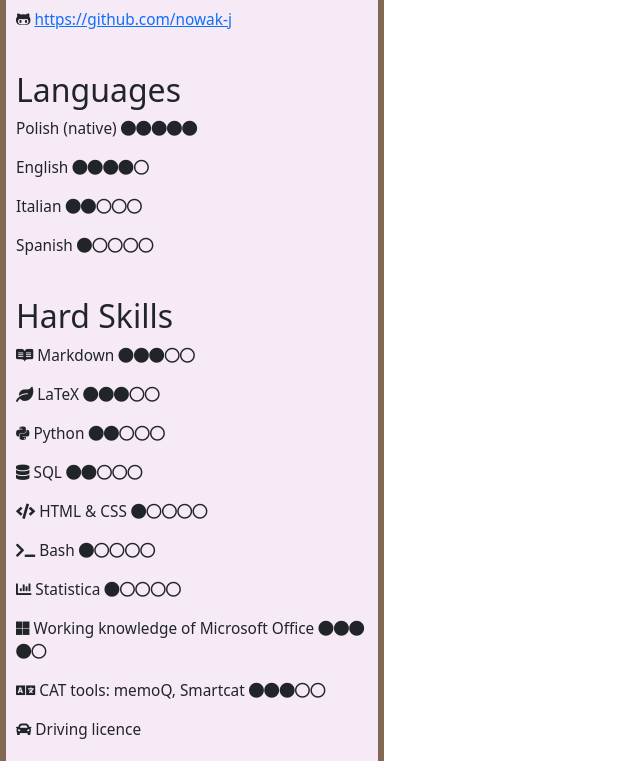
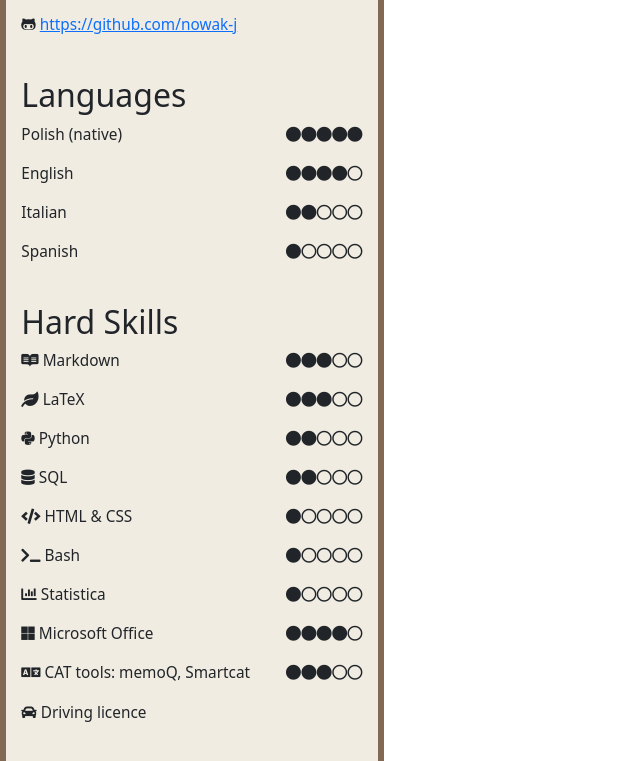
Before and after one commit to nowak-j/nowak-j.github.io, a plain HTML site: page index.html in a window 1280 px wide. Shown: the part 689-1450 px from the top of the page, without its empty margins (0-640 px from the left). Drawn offline with nearby package versions, Linux system fonts and the light colour scheme.

Commit message:
Fixed somme issues

```diff
--- a/index.html
+++ b/index.html
@@ -14,11 +14,12 @@
     </head>
     <body onload="myFunction()" style="margin:0;">
         <div id="loader"></div>
+
         <div id="mySidenav" class="sidenav">
             <a href="mailto: nowak_joanna@interia.pl" id="E-mail">E-mail</a>
             <a href="https://github.com/nowak-j" target="_blank" id="Github">Github</a>
             <a href="https://www.facebook.com/joanna.nowak.1023" target="_blank" id="Fb">Fb</a>
-          </div>
+        </div>
 
         <div id="column_1">
             <img id="prof" src="images/zdj.jpg" title="This is not in line with the art of CV writing, but I add my photo just to make the page look better." alt="That was my photo but something went wrong.">
@@ -32,23 +33,48 @@
 
             <br>
             <h2>Languages</h2>
-            <p class="personal">Polish (native) <i class="fas fa-circle"></i><i class="fas fa-circle"></i><i class="fas fa-circle"></i><i class="fas fa-circle"></i><i class="fas fa-circle"></i></p>
-            <p class="personal">English <i class="fas fa-circle"></i><i class="fas fa-circle"></i><i class="fas fa-circle"></i><i class="fas fa-circle"></i><i class="far fa-circle"></i></p>
-            <p class="personal">Italian <i class="fas fa-circle"></i><i class="fas fa-circle"></i><i class="far fa-circle"></i><i class="far fa-circle"></i><i class="far fa-circle"></i></p>
-            <p class="personal">Spanish <i class="fas fa-circle"></i><i class="far fa-circle"></i><i class="far fa-circle"></i><i class="far fa-circle"></i><i class="far fa-circle"></i></p>
+            <div class="skillPoints">
+                <div class="skill">
+                    <p class="personal">Polish (native)</p>
+                    <p class="personal">English</p>
+                    <p class="personal">Italian</p>
+                    <p class="personal">Spanish</p>
+                </div>
+                <div class="points">
+                    <p><i class="fas fa-circle"></i><i class="fas fa-circle"></i><i class="fas fa-circle"></i><i class="fas fa-circle"></i><i class="fas fa-circle"></i></p>
+                    <p><i class="fas fa-circle"></i><i class="fas fa-circle"></i><i class="fas fa-circle"></i><i class="fas fa-circle"></i><i class="far fa-circle"></i></p>
+                    <p><i class="fas fa-circle"></i><i class="fas fa-circle"></i><i class="far fa-circle"></i><i class="far fa-circle"></i><i class="far fa-circle"></i></p>
+                    <p><i class="fas fa-circle"></i><i class="far fa-circle"></i><i class="far fa-circle"></i><i class="far fa-circle"></i><i class="far fa-circle"></i></p>
+                </div>
+            </div>
 
             <br>
             <h2>Hard Skills</h2>
-            <p class="personal"><i class="fab fa-readme"></i> Markdown <i class="fas fa-circle"></i><i class="fas fa-circle"></i><i class="fas fa-circle"></i><i class="far fa-circle"></i><i class="far fa-circle"></i></p>
-            <p class="personal"><i class="fas fa-leaf"></i> LaTeX <i class="fas fa-circle"></i><i class="fas fa-circle"></i><i class="fas fa-circle"></i><i class="far fa-circle"></i><i class="far fa-circle"></i></p>
-            <p class="personal"><i class="fab fa-python"></i> Python <i class="fas fa-circle"></i><i class="fas fa-circle"></i><i class="far fa-circle"></i><i class="far fa-circle"></i><i class="far fa-circle"></i></p>
-            <p class="personal"><i class="fas fa-database"></i> SQL <i class="fas fa-circle"></i><i class="fas fa-circle"></i><i class="far fa-circle"></i><i class="far fa-circle"></i><i class="far fa-circle"></i></p>
-            <p class="personal"><i class="fas fa-code"></i> HTML & CSS <i class="fas fa-circle"></i><i class="far fa-circle"></i><i class="far fa-circle"></i><i class="far fa-circle"></i><i class="far fa-circle"></i></p>
-            <p class="personal"><i class="fas fa-terminal"></i> Bash <i class="fas fa-circle"></i><i class="far fa-circle"></i><i class="far fa-circle"></i><i class="far fa-circle"></i><i class="far fa-circle"></i></p>
-            <p class="personal"><i class="fas fa-chart-bar"></i> Statistica <i class="fas fa-circle"></i><i class="far fa-circle"></i><i class="far fa-circle"></i><i class="far fa-circle"></i><i class="far fa-circle"></i></p>
-            <p class="personal"><i class="fab fa-microsoft"></i> Working knowledge of Microsoft Office <i class="fas fa-circle"></i><i class="fas fa-circle"></i><i class="fas fa-circle"></i><i class="fas fa-circle"></i><i class="far fa-circle"></i></p>
-            <p class="personal"><i class="fas fa-language"></i> CAT tools: memoQ, Smartcat <i class="fas fa-circle"></i><i class="fas fa-circle"></i><i class="fas fa-circle"></i><i class="far fa-circle"></i><i class="far fa-circle"></i></p>
-            <p class="personal"><i class="fas fa-car"></i> Driving licence</p>
+            <div class="skillPoints">
+                <div class="skill">
+                    <p class="personal"><i class="fab fa-readme"></i> Markdown</p>
+                    <p class="personal"><i class="fas fa-leaf"></i> LaTeX</p>
+                    <p class="personal"><i class="fab fa-python"></i> Python</p>
+                    <p class="personal"><i class="fas fa-database"></i> SQL</p>
+                    <p class="personal"><i class="fas fa-code"></i> HTML & CSS</p>
+                    <p class="personal"><i class="fas fa-terminal"></i> Bash</p>
+                    <p class="personal"><i class="fas fa-chart-bar"></i> Statistica</p>
+                    <p class="personal"><i class="fab fa-microsoft"></i> Microsoft Office</p>
+                    <p class="personal"><i class="fas fa-language"></i> CAT tools: memoQ, Smartcat</p>
+                    <p class="personal"><i class="fas fa-car"></i> Driving licence</p>
+                </div>
+                <div class="points">
+                    <p><i class="fas fa-circle"></i><i class="fas fa-circle"></i><i class="fas fa-circle"></i><i class="far fa-circle"></i><i class="far fa-circle"></i></p>
+                    <p><i class="fas fa-circle"></i><i class="fas fa-circle"></i><i class="fas fa-circle"></i><i class="far fa-circle"></i><i class="far fa-circle"></i></p>
+                    <p><i class="fas fa-circle"></i><i class="fas fa-circle"></i><i class="far fa-circle"></i><i class="far fa-circle"></i><i class="far fa-circle"></i></p>
+                    <p><i class="fas fa-circle"></i><i class="fas fa-circle"></i><i class="far fa-circle"></i><i class="far fa-circle"></i><i class="far fa-circle"></i></p>
+                    <p><i class="fas fa-circle"></i><i class="far fa-circle"></i><i class="far fa-circle"></i><i class="far fa-circle"></i><i class="far fa-circle"></i></p>
+                    <p><i class="fas fa-circle"></i><i class="far fa-circle"></i><i class="far fa-circle"></i><i class="far fa-circle"></i><i class="far fa-circle"></i></p>
+                    <p><i class="fas fa-circle"></i><i class="far fa-circle"></i><i class="far fa-circle"></i><i class="far fa-circle"></i><i class="far fa-circle"></i></p>
+                    <p><i class="fas fa-circle"></i><i class="fas fa-circle"></i><i class="fas fa-circle"></i><i class="fas fa-circle"></i><i class="far fa-circle"></i></p>
+                    <p><i class="fas fa-circle"></i><i class="fas fa-circle"></i><i class="fas fa-circle"></i><i class="far fa-circle"></i><i class="far fa-circle"></i></p>
+                </div>
+            </div>
 
             <br>
             <h2>Soft Skills</h2>
@@ -156,6 +182,15 @@
                 </div>
             </div>
 
+            <button class="accordion">Future Prospects</button>
+            <div class="panel">
+                <p> In the future I hope to get a job in the NLP field. Hopefully, I might be able to find such a position where I could use
+                    my skills acquired during my BA in translation studies. I was very keen to combine these two fields of study in my thesis,
+                    so I am writing on machine translation of literature. I would like to find out if machines are able to translate books
+                    themselves or if they can at least be a useful tool for the translator. I hope to find a job where I would still have
+                    contact with translation field or with other languages. </p>
+            </div>
+
             <button class="accordion">Interests and Hobbies</button>
             <div class="panel">
                 <ul>
--- a/styles/style.css
+++ b/styles/style.css
@@ -1,10 +1,9 @@
 /*TODO
-- kropki przy językach i umiejętnościach wyrównać do boków
-- jakieś inne z w3schools
 - pl - en https://stackoverflow.com/questions/46008760/how-to-build-multiple-language-website-using-pure-html-js-jquery
-- kiepska responsywność
-- wyrównać u góry kolumny
-- myślnik pod karuzelą
+- kiepska responsywność, czcionka lewej kolumny
+- zmienić kolory
+- zmienić jednostki
+- sidenav nie działa
 */
 
 body {
@@ -16,10 +15,10 @@ body {
 }
 
 #column_1 {
-    background-color: #f5eaf5;
+    background-color: #f0ece2; /* or #ede7cf */
     width: 30%;
     height: 100%;
-    padding: 10px;
+    padding: 1.2vw;
     overflow: auto;
     border-radius: 1vw;
     border: 0.5vw solid #836953;
@@ -28,14 +27,14 @@ body {
 #column_2 {
     width: 70%;
     height: 100%;
-    padding: 10px;
+    padding: 1.2vw;
 }
 
 .accordion {
     background-color: #DCC7AA;
     color: #444;
     cursor: pointer;
-    padding: 18px;
+    padding: 1.5vw;
     width: 100%;
     text-align: left;
     border-radius: 1vw;
@@ -47,7 +46,7 @@ body {
   }
 
 .active_tab, .accordion:hover {
-    background-color: #f5eaf5;
+    background-color: #f0ece2;
   }
 
 .accordion:after {
@@ -55,7 +54,7 @@ body {
     color: #4f4f4f;
     font-weight: bold;
     float: right;
-    margin-left: 5px;
+    margin-left: 0.6vw;
   }
 
 .active:after {
@@ -63,11 +62,12 @@ body {
   }
 
 .panel {
-    padding: 0 18px;
+    padding: 1.2vw 1.5vw;
     background-color: #DFCFBE;
     display: none;
     overflow: hidden;
     font-size: 1.2vw;
+    border-radius: 1vw;
   }
 
 .content {
@@ -188,3 +188,17 @@ a {
   margin-left: auto;
   margin-right: auto;
 }
+
+.skillPoints {
+  display: flex;
+  flex-direction: row;
+  justify-content: space-between;
+}
+
+.points {
+  font-size: 1.2vw;
+}
+
+.carousel-item.active::after {
+  display: none;
+}
```
Also changed, not shown: 2 other files.
